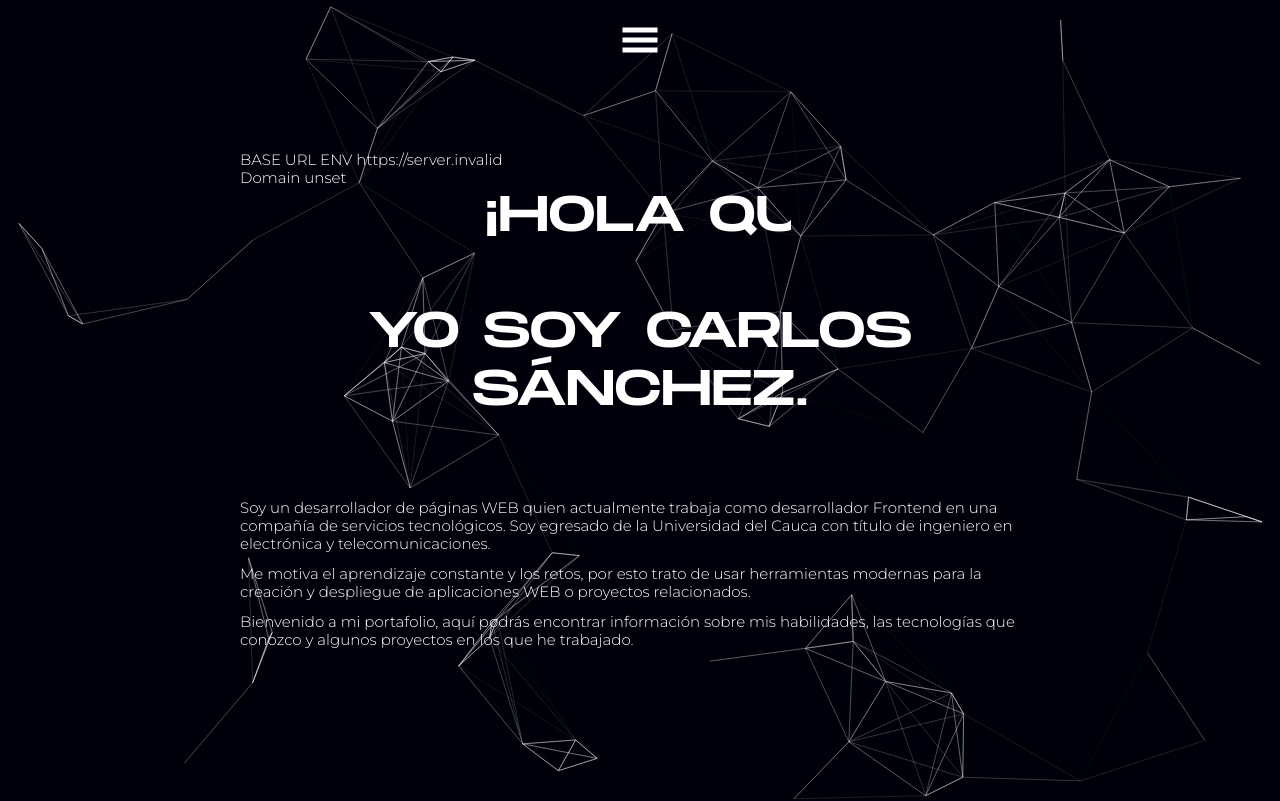
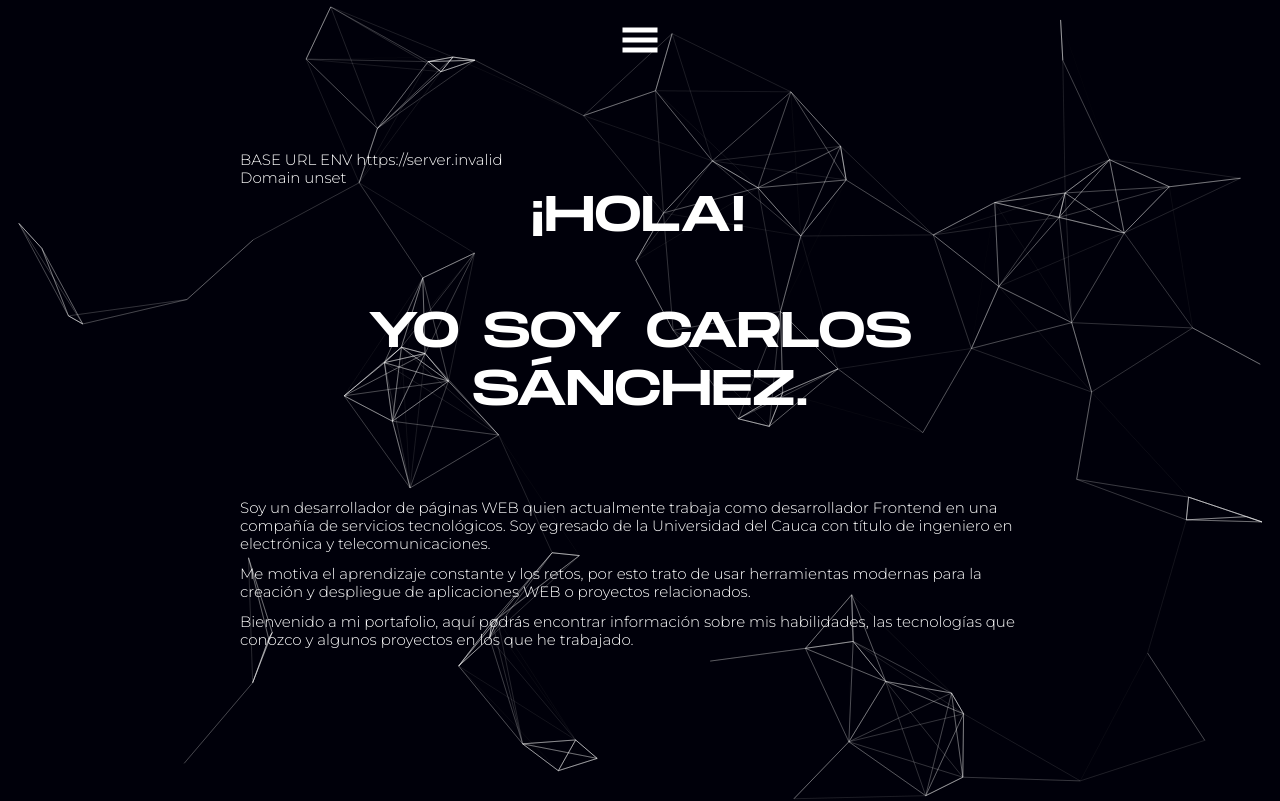
Before and after one commit to scarlos723/vite-portafolio, a React (Vite) app: page / in a window 1280 px wide. Shown: the top 801 px of the page. Built offline with nearby package versions, Linux system fonts and the light colour scheme; no server answers.

Commit message:
update intro

```diff
--- a/src/components/Introduction/index.jsx
+++ b/src/components/Introduction/index.jsx
@@ -28,7 +28,7 @@ export const Introduction = () => {
       <div>
         <h1>
           <AnimationText>
-          ¡Hola que tal!
+          ¡Hola!
           </AnimationText>
           <br />
           Yo soy Carlos Sánchez.
```
